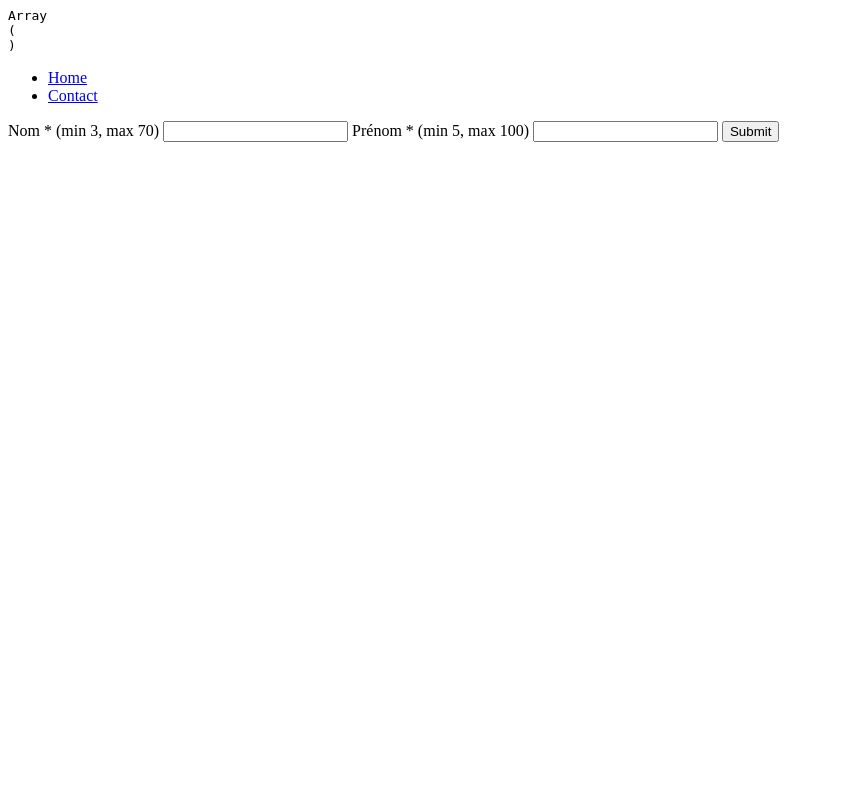
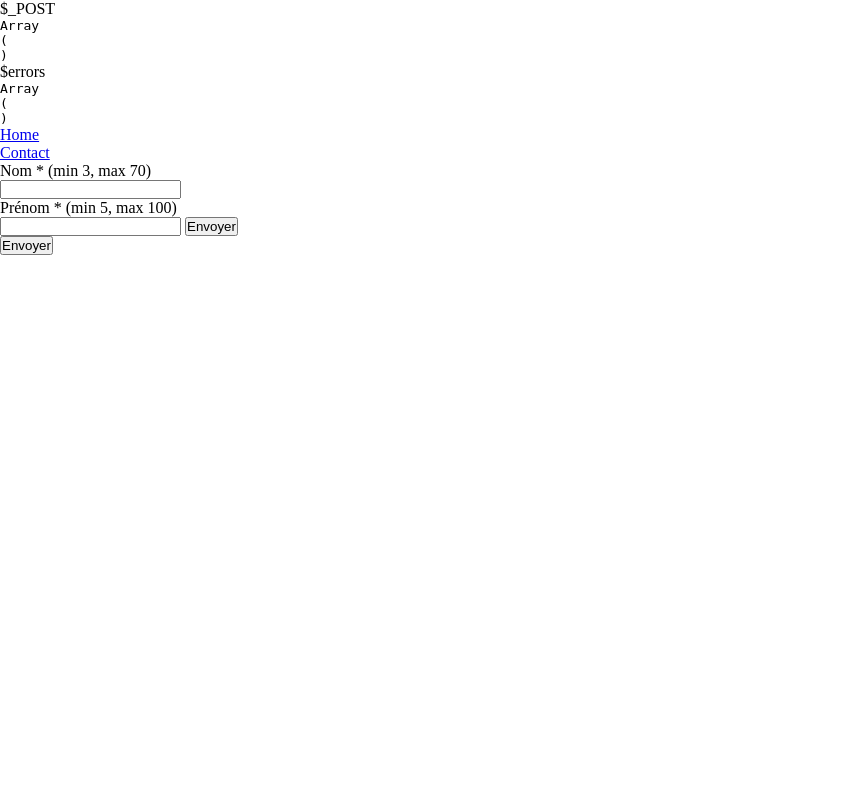
Before and after one commit to needforschool/NFS-2022-2023, a PHP site: page / in a window 1280 px wide. Shown: the whole page, without its empty margins (0-842 px from the left). Run offline with PHP 8.4, Linux system fonts and the light colour scheme.

Commit message:
day 3 php - 5

```diff
--- /dev/null
+++ b/php/php7/asset/style.css
@@ -0,0 +1,6 @@
+* {
+    margin: 0;padding: 0;
+    box-sizing: border-box;
+}
+
+label {display: block;}
--- a/php/php7/inc/header.php
+++ b/php/php7/inc/header.php
@@ -5,6 +5,8 @@
     <meta name="viewport" content="width=device-width, user-scalable=no, initial-scale=1.0, maximum-scale=1.0, minimum-scale=1.0">
     <meta http-equiv="X-UA-Compatible" content="ie=edge">
     <title><?php echo $title; ?></title>
+
+    <link rel="stylesheet" href="asset/style.css">
 </head>
 <body>
 <header>
--- a/php/php7/index.php
+++ b/php/php7/index.php
@@ -10,6 +10,7 @@ $title = 'Mon site - Page home';
 //echo '<pre>';
 //print_r($_GET);
 //echo '</pre>';
+echo '$_POST';
 echo '<pre>';
 print_r($_POST);
 echo '</pre>';
@@ -22,19 +23,49 @@ echo '</pre>';
 //    echo $prenom;
 //}
 
-if(!empty($_POST['nom'])) {
-    $nom = $_POST['nom'] . ' ';
-    echo $nom;
+//if(!empty($_POST['nom'])) {
+//    $nom = $_POST['nom'] . ' ';
+//    echo $nom;
+//}
+//if(!empty($_POST['prenom'])) {
+//    $prenom = $_POST['prenom'];
+//    echo $prenom;
+//}
+
+
+if(!empty($_POST['submitted2'])) {
+    die('ok submitted 2');
 }
-if(!empty($_POST['prenom'])) {
-    $prenom = $_POST['prenom'];
-    echo $prenom;
+
+$errors = array();
+// Soumis
+// if formulaire est soumis ??
+if(!empty($_POST['submitted'])) {
+    // Faille XSS
+    $nom = trim(strip_tags($_POST['nom']));
+    $prenom = trim(strip_tags($_POST['prenom']));
+    // Validation
+    // Validation champ $nom
+    // n'est pas vide
+        // mb_strlen
+        // Si $nbre < 3
+            //$errors['nom'] = 'Veuillez renseigner au moins 3 caractère';
+        // SINON Si $nbre > 70
+
+        // else
+            //no error
+    // vide
+        //$errors['nom'] = 'Veuillez renseigner ce champ';
+
+    //$errors['nom'] = 'Veuillez renseigner ce champ';
+    //$errors['prenom'] = 'Veuillez renseigner ce champ';
+
+
 }
-// Soumis
-// xss
-// $errors $success
-// VAlidation
-
+echo '$errors';
+echo '<pre>';
+print_r($errors);
+echo '</pre>';
 
 include('inc/header.php'); ?>
 
@@ -42,11 +73,17 @@ include('inc/header.php'); ?>
     <form action="" method="post">
         <label for="nom">Nom * (min 3, max 70)</label>
         <input type="text" id="nom" name="nom" value="<?php if(!empty($_POST['nom'])) { echo $_POST['nom']; } ?>">
+        <span class="error"><?php if(!empty($errors['nom'])) { echo $errors['nom']; } ?></span>
 
-        <label for="nom">Prénom * (min 5, max 100)</label>
+        <label for="prenom">Prénom * (min 5, max 100)</label>
         <input type="text" id="prenom" name="prenom" value="<?php if(!empty($_POST['prenom'])) { echo $_POST['prenom']; } ?>">
+        <span class="error"><?php if(!empty($errors['prenom'])) { echo $errors['prenom']; } ?></span>
 
-        <input type="submit">
+        <input type="submit" name="submitted" value="Envoyer">
+    </form>
+
+    <form action="" method="post">
+        <input type="submit" name="submitted2" value="Envoyer">
     </form>
 </section>
 
```
